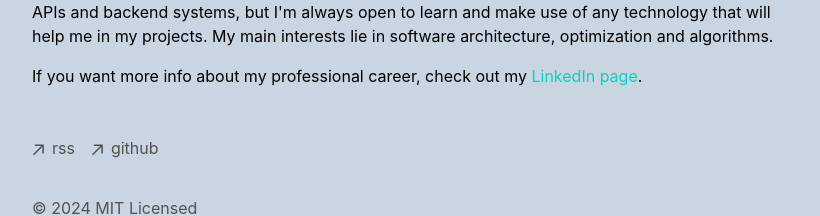
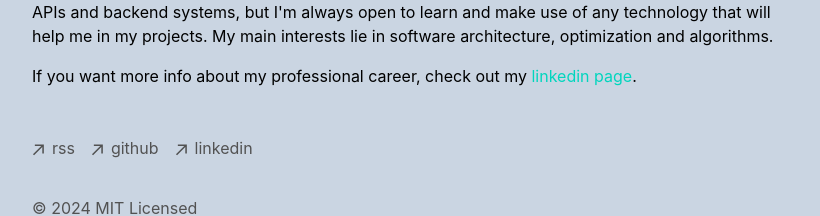
Before and after one commit to ksalk/ksalk.github.io, a Next.js app: page /about in a window 1280 px wide. Shown: the part 292-508 px from the top of the page, without its empty margins (224-1044 px from the left). Built offline with nearby package versions, Linux system fonts and the light colour scheme.

Commit message:
Add linkedin link in footer

```diff
--- a/app/about/page.tsx
+++ b/app/about/page.tsx
@@ -25,7 +25,7 @@
         <Link
           href="https://www.linkedin.com/in/konrad-salkowski/"
           className='text-teal-400'>
-          LinkedIn page
+          linkedin page
         </Link>
         {`.`}
       </p>
--- a/app/components/footer.tsx
+++ b/app/components/footer.tsx
@@ -42,6 +42,17 @@
             <p className="ml-2 h-7">github</p>
           </a>
         </li>
+        <li>
+          <a
+            className="flex items-center transition-all"
+            rel="noopener noreferrer"
+            target="_blank"
+            href="https://www.linkedin.com/in/konrad-salkowski/"
+          >
+            <ArrowIcon />
+            <p className="ml-2 h-7">linkedin</p>
+          </a>
+        </li>
       </ul>
       <p className="mt-8 text-neutral-600 dark:text-neutral-300">
         © {new Date().getFullYear()} MIT Licensed
```
